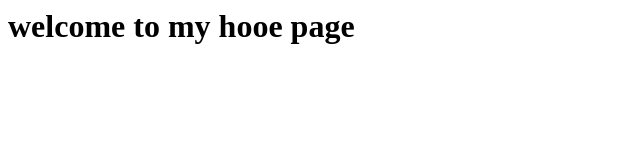
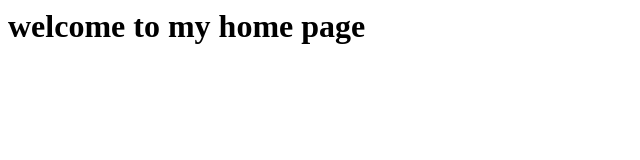
Before and after one commit to Study998-win/Study998.win.githubio, a plain HTML site: page index.html in a window 1280 px wide. Shown: the whole page, without its empty margins (0-640 px from the left). Drawn offline with Linux system fonts and the light colour scheme.

Commit message:
Update index.html

```diff
--- a/index.html
+++ b/index.html
@@ -1,7 +1,7 @@
 <htnl>
   <body>
     <h1>
-      welcome to my hooe page
+      welcome to my home page
     </h1>
   </body>
 </htnl>
```
